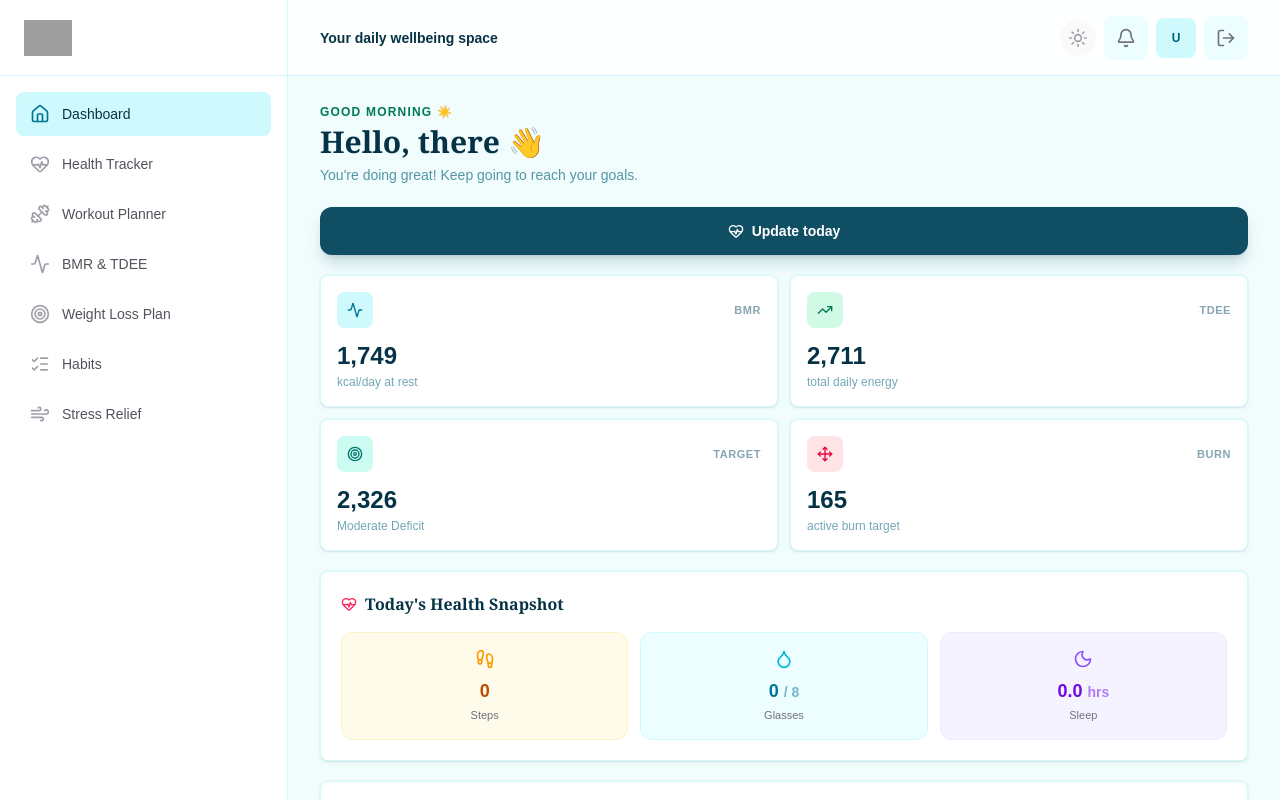
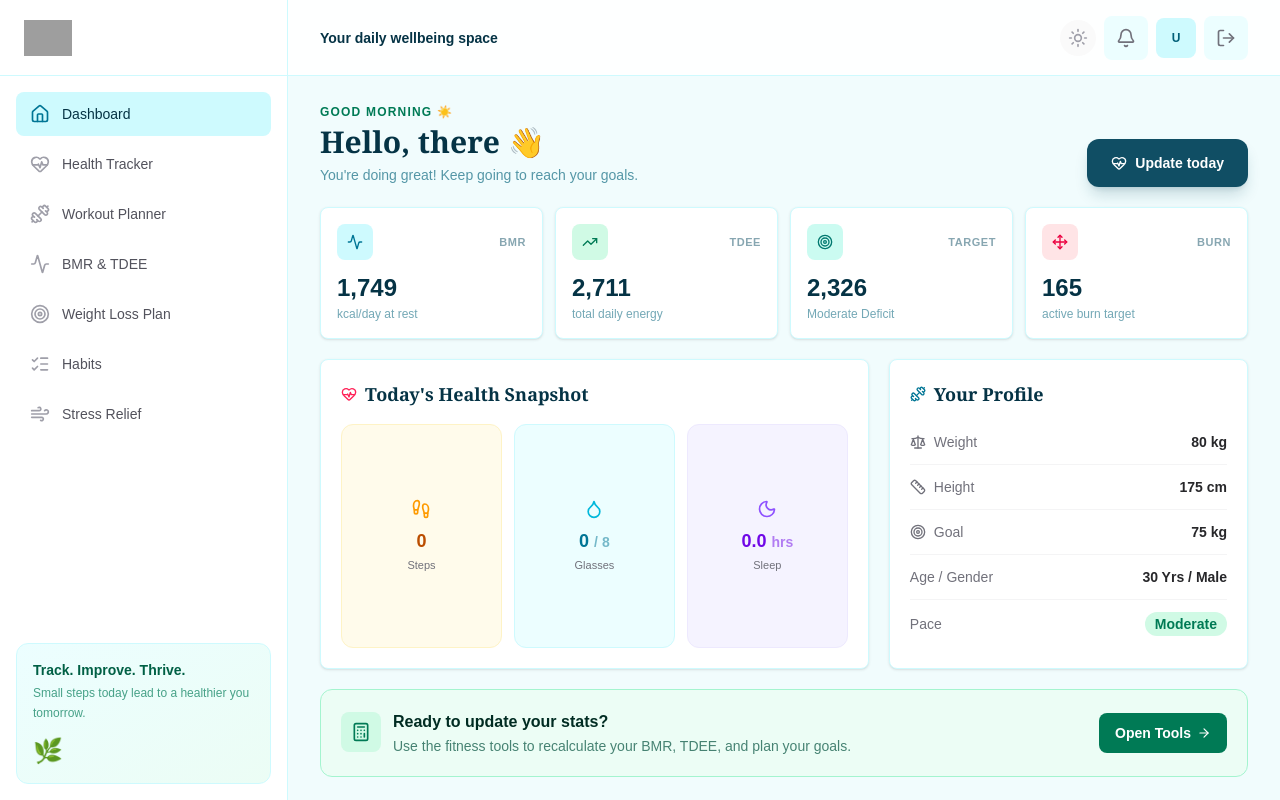
Before and after one commit to Abhisharma08/sugaroots-tools, a Next.js app: page /dashboard in a window 1280 px wide. Built offline with nearby package versions, Linux system fonts and the light colour scheme; no server answers; grey boxes are pictures that could not be loaded.

Commit message:
refactor: optimize dashboard layout with grid-based responsive structure and updated header alignment

```diff
--- a/app/dashboard/page.tsx
+++ b/app/dashboard/page.tsx
@@ -49,7 +49,8 @@ export default function DashboardPage() {
         <div className="space-y-5 max-w-lg mx-auto lg:max-w-none">
 
             {/* ── Greeting Header ── */}
-            <section className="sr-fade-up" style={{ animationDelay: '0ms' }}>
+            <section className="sr-fade-up flex flex-col gap-4 lg:flex-row lg:items-end lg:justify-between" style={{ animationDelay: '0ms' }}>
+                <div>
                     <p className="text-xs font-bold tracking-widest text-emerald-700 dark:text-emerald-400 mb-1">
                         {greeting.text} {greeting.emoji}
                     </p>
@@ -57,22 +58,20 @@ export default function DashboardPage() {
                         Hello, {firstName} 👋
                     </h1>
                     <p className="mt-1 text-sm text-cyan-800/65 dark:text-cyan-100/60 leading-relaxed">
-                    You&apos;re doing great! Keep going<br className="sm:hidden" /> to reach your goals.
+                        You&apos;re doing great! Keep going to reach your goals.
                     </p>
-            </section>
-
-            {/* ── Update Today CTA ── */}
+                </div>
                 <Link
                     href="/dashboard/health-tracker"
-                className="sr-fade-up flex items-center justify-center gap-2 w-full min-h-12 rounded-xl bg-cyan-900 dark:bg-cyan-800 text-white font-semibold text-sm shadow-lg shadow-cyan-900/20 hover:bg-cyan-950 dark:hover:bg-cyan-700 transition-colors"
-                style={{ animationDelay: '50ms' }}
+                    className="flex items-center justify-center gap-2 w-full lg:w-auto min-h-12 px-6 rounded-xl bg-cyan-900 dark:bg-cyan-800 text-white font-semibold text-sm shadow-lg shadow-cyan-900/20 hover:bg-cyan-950 dark:hover:bg-cyan-700 transition-colors whitespace-nowrap"
                 >
                     <HeartPulse className="w-4 h-4" />
                     Update today
                 </Link>
+            </section>
 
-            {/* ── Metric Cards 2×2 ── */}
-            <div className="grid grid-cols-2 gap-3 sr-fade-up" style={{ animationDelay: '100ms' }}>
+            {/* ── Metric Cards 2×2 (mobile) / 4-col (desktop) ── */}
+            <div className="grid grid-cols-2 lg:grid-cols-4 gap-3 sr-fade-up" style={{ animationDelay: '100ms' }}>
                 {/* BMR */}
                 <div className="sr-surface p-4 transition-shadow hover:shadow-md">
                     <div className="flex items-center justify-between mb-3">
@@ -132,13 +131,15 @@ export default function DashboardPage() {
                 </div>
             </div>
 
-            {/* ── Today's Health Snapshot ── */}
-            <section className="sr-surface p-5 sr-fade-up" style={{ animationDelay: '150ms' }}>
-                <h2 className="text-base font-semibold text-cyan-950 dark:text-cyan-50 mb-4 flex items-center gap-2">
+            {/* ── Two Column Layout: Health Snapshot + Profile ── */}
+            <div className="grid grid-cols-1 lg:grid-cols-5 gap-5 sr-fade-up" style={{ animationDelay: '150ms' }}>
+                {/* Today's Health Snapshot */}
+                <section className="lg:col-span-3 sr-surface p-5 flex flex-col">
+                    <h2 className="text-base lg:text-lg font-semibold text-cyan-950 dark:text-cyan-50 mb-4 flex items-center gap-2">
                         <HeartPulse className="w-4 h-4 text-rose-500" />
                         Today&apos;s Health Snapshot
                     </h2>
-                <div className="grid grid-cols-3 gap-3">
+                    <div className="grid grid-cols-3 gap-3 flex-1">
                         {/* Steps */}
                         <div className="flex flex-col items-center justify-center py-4 px-2 bg-amber-50 dark:bg-amber-950/30 rounded-xl border border-amber-100 dark:border-amber-900/50">
                             <Footprints className="w-5 h-5 text-amber-500 mb-2" />
@@ -166,9 +167,9 @@ export default function DashboardPage() {
                     </div>
                 </section>
 
-            {/* ── Your Profile ── */}
-            <section className="sr-surface p-5 sr-fade-up" style={{ animationDelay: '200ms' }}>
-                <h2 className="text-base font-semibold text-cyan-950 dark:text-cyan-50 mb-3 flex items-center gap-2">
+                {/* Your Profile */}
+                <section className="lg:col-span-2 sr-surface p-5">
+                    <h2 className="text-base lg:text-lg font-semibold text-cyan-950 dark:text-cyan-50 mb-3 flex items-center gap-2">
                         <Dumbbell className="w-4 h-4 text-cyan-700 dark:text-cyan-400" />
                         Your Profile
                     </h2>
@@ -191,25 +192,50 @@ export default function DashboardPage() {
                             </span>
                             <span className="text-sm font-bold text-zinc-800 dark:text-zinc-200">{goals.targetWeight} kg</span>
                         </div>
+                        <div className="flex items-center justify-between py-3">
+                            <span className="text-sm text-zinc-500 dark:text-zinc-400">Age / Gender</span>
+                            <span className="text-sm font-bold text-zinc-800 dark:text-zinc-200 capitalize">
+                                {profile.age} Yrs / {profile.gender}
+                            </span>
+                        </div>
+                        <div className="flex items-center justify-between py-3">
+                            <span className="text-sm text-zinc-500 dark:text-zinc-400">Pace</span>
+                            <span className="text-sm font-bold capitalize px-2.5 py-0.5 rounded-full bg-emerald-100 dark:bg-emerald-900/30 text-emerald-700 dark:text-emerald-400">
+                                {goals.pace}
+                            </span>
+                        </div>
                     </div>
                 </section>
+            </div>
 
             {/* ── CTA Banner ── */}
             <section
-                className="sr-fade-up flex items-center justify-between rounded-xl border border-emerald-200 dark:border-emerald-900 bg-emerald-50 dark:bg-emerald-950/30 p-4"
+                className="sr-fade-up rounded-xl border border-emerald-200 dark:border-emerald-900 bg-emerald-50 dark:bg-emerald-950/30 p-4 lg:p-5"
                 style={{ animationDelay: '250ms' }}
             >
-                <p className="text-sm font-medium text-emerald-950 dark:text-emerald-100">
+                <div className="flex flex-col sm:flex-row items-start sm:items-center justify-between gap-4">
+                    <div className="flex items-start gap-3">
+                        <div className="hidden lg:grid size-10 place-items-center rounded-lg bg-emerald-100 dark:bg-emerald-900/50 flex-shrink-0 mt-0.5">
+                            <Calculator className="w-5 h-5 text-emerald-700 dark:text-emerald-400" />
+                        </div>
+                        <div>
+                            <p className="text-sm lg:text-base font-semibold text-emerald-950 dark:text-emerald-100">
                                 Ready to update your stats?
                             </p>
+                            <p className="hidden lg:block text-sm text-emerald-900/70 dark:text-emerald-100/60 mt-0.5">
+                                Use the fitness tools to recalculate your BMR, TDEE, and plan your goals.
+                            </p>
+                        </div>
+                    </div>
                     <Link
                         href="/dashboard/tools"
-                    className="inline-flex items-center gap-1.5 px-4 py-2 bg-emerald-700 text-white text-sm font-semibold rounded-lg hover:bg-emerald-800 transition-colors group whitespace-nowrap"
+                        className="inline-flex items-center gap-1.5 px-4 py-2.5 bg-emerald-700 text-white text-sm font-semibold rounded-lg hover:bg-emerald-800 transition-colors group whitespace-nowrap"
                     >
-                    <Calculator className="w-3.5 h-3.5" />
+                        <Calculator className="w-3.5 h-3.5 lg:hidden" />
                         Open Tools
                         <ArrowRight className="w-3.5 h-3.5 group-hover:translate-x-0.5 transition-transform" />
                     </Link>
+                </div>
             </section>
         </div>
     );
--- a/components/Sidebar.tsx
+++ b/components/Sidebar.tsx
@@ -33,7 +33,7 @@ export default function Sidebar({ isOpen, setIsOpen }: SidebarProps) {
 
             {/* Sidebar drawer */}
             <div
-                className={`fixed inset-y-0 left-0 z-30 w-72 bg-white/95 dark:bg-zinc-900/95 border-r border-cyan-100 dark:border-zinc-800 backdrop-blur transform transition-transform duration-200 ease-out lg:static lg:translate-x-0 ${isOpen ? 'translate-x-0' : '-translate-x-full'
+                className={`fixed inset-y-0 left-0 z-30 w-72 bg-white/95 dark:bg-zinc-900/95 border-r border-cyan-100 dark:border-zinc-800 backdrop-blur transform transition-transform duration-200 ease-out lg:static lg:translate-x-0 flex flex-col ${isOpen ? 'translate-x-0' : '-translate-x-full'
                     }`}
             >
                 <div className="flex items-center justify-between h-[76px] px-6 border-b border-cyan-100 dark:border-zinc-800">
@@ -74,6 +74,19 @@ export default function Sidebar({ isOpen, setIsOpen }: SidebarProps) {
                         );
                     })}
                 </nav>
+
+                {/* Motivational card — desktop only */}
+                <div className="hidden lg:block mt-auto p-4">
+                    <div className="rounded-xl bg-gradient-to-br from-cyan-50 to-emerald-50 dark:from-cyan-950/40 dark:to-emerald-950/40 p-4 border border-cyan-100 dark:border-cyan-900/50">
+                        <p className="text-sm font-bold text-emerald-800 dark:text-emerald-300 mb-1">
+                            Track. Improve. Thrive.
+                        </p>
+                        <p className="text-xs text-emerald-700/70 dark:text-emerald-400/60 leading-relaxed">
+                            Small steps today lead to a healthier you tomorrow.
+                        </p>
+                        <div className="mt-3 text-2xl">🌿</div>
+                    </div>
+                </div>
             </div>
         </>
     );
```
Lines whose indentation alone changed are shown as unchanged.
